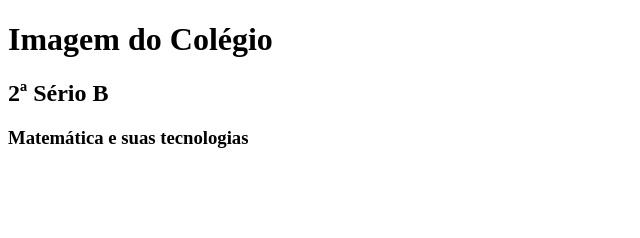
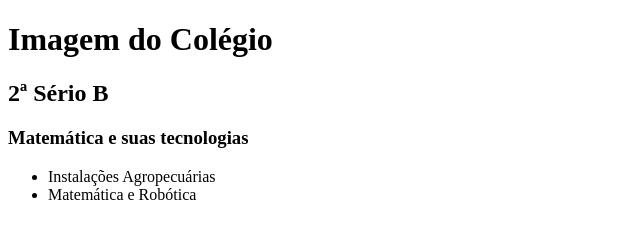
Before and after one commit to ArtSinhori/segundo2anob, a plain HTML site: page index.html in a window 1280 px wide. Shown: the whole page, without its empty margins (0-640 px from the left). Drawn offline with Linux system fonts and the light colour scheme.

Commit message:
Itens das disciplinas

```diff
--- a/index.html
+++ b/index.html
@@ -10,7 +10,10 @@
        <h1> Imagem do Colégio     </h1>
     <h2> 2ª Sério B</h2>
 <h3> Matemática e suas tecnologias</h3>
-
+<ul>
+    <li> Instalações Agropecuárias </li>
+    <li> Matemática e Robótica</li>
+</ul>
 
 
 
```
